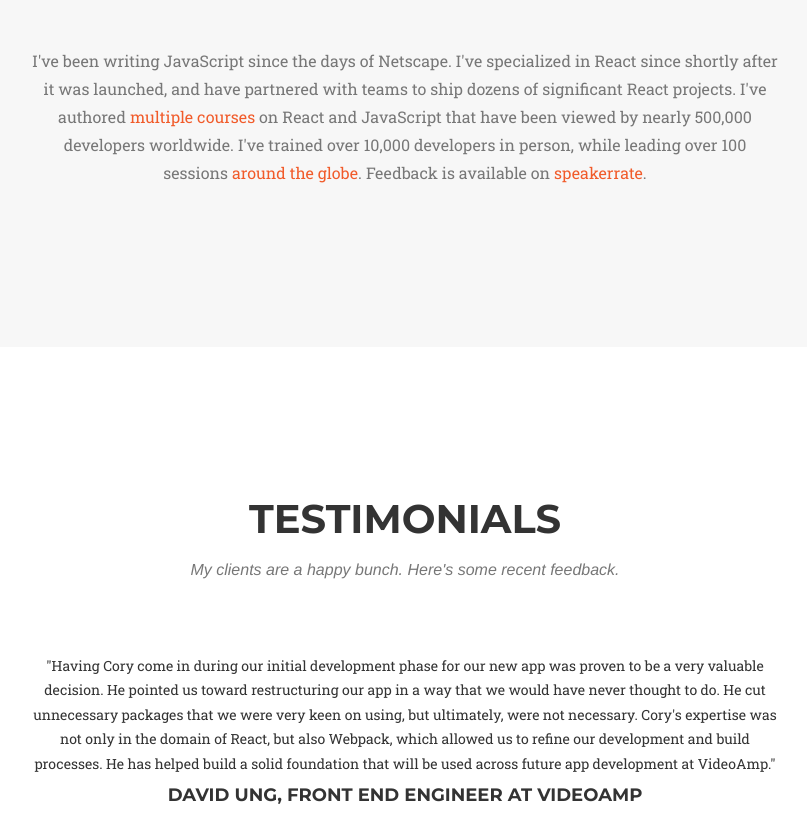
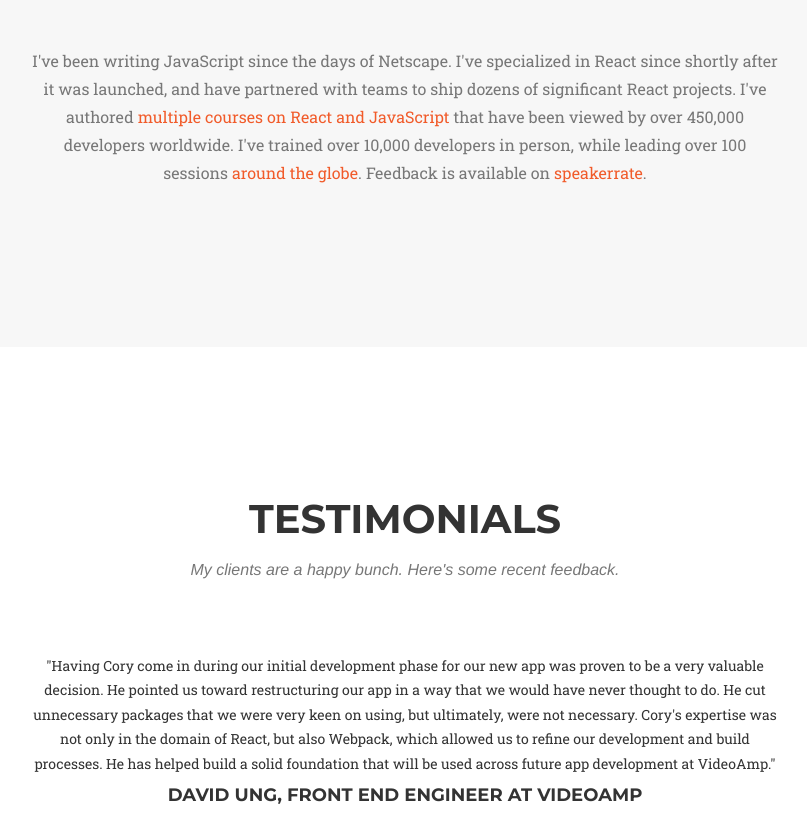
Before and after one commit to coryhouse/reactjsconsulting.com, a plain HTML site: page index.html in a window 1280 px wide. Shown: the part 2149-2982 px from the top of the page, without its empty margins (235-1042 px from the left). Drawn offline with nearby package versions, Linux system fonts and the light colour scheme; a web font is replaced by a local one.

Commit message:
Change num

```diff
--- a/index.html
+++ b/index.html
@@ -200,7 +200,7 @@
         <div class="col-lg-8 col-lg-offset-2 text-center">
           <p class="large text-muted">I've been writing JavaScript since the days of Netscape. I've specialized in React since shortly after it was launched,
             and have partnered with teams to ship dozens of significant React projects. I've authored
-            <a href="http://www.pluralsight.com/author/cory-house">multiple courses</a> on React and JavaScript that have been viewed by nearly 500,000 developers worldwide. I've trained over 10,000 developers in person, while leading over 100 sessions
+            <a href="http://www.pluralsight.com/author/cory-house">multiple courses on React and JavaScript</a> that have been viewed by over 450,000 developers worldwide. I've trained over 10,000 developers in person, while leading over 100 sessions
             <a href="http://www.bitnative.com/presentations/">around the globe</a>. Feedback is available on
             <a href="https://speakerrate.com/speakers/20312-cory-house">speakerrate</a>.
           </p>
```
